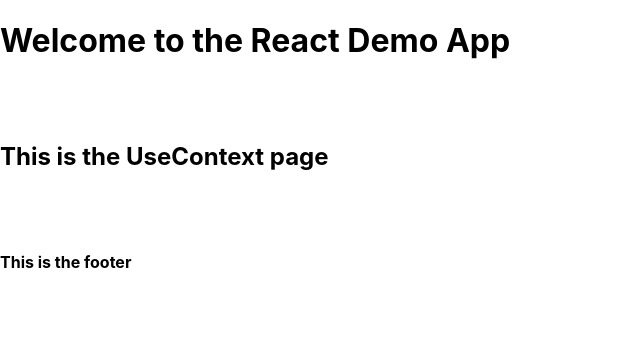
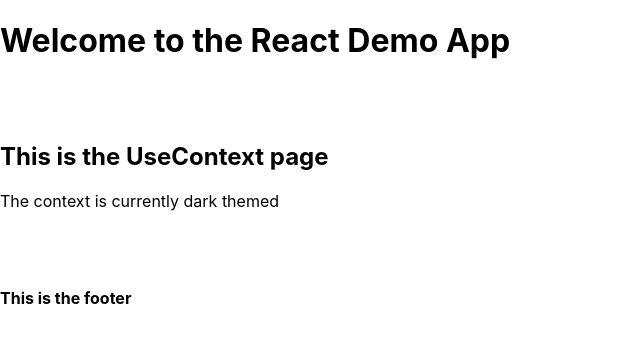
Before and after one commit to JTCollins33/react_demo, a React (Create React App) app: page /useContextPage in a window 1280 px wide. Shown: the top 342 px of the page, without its empty margins (0-640 px from the left). Built offline with nearby package versions, Linux system fonts and the light colour scheme; the HTML template or start-up script is replaced by a standard one.

Commit message:
added ternary operator based on theme context

```diff
--- a/src/useContextPage/UseContextPage.js
+++ b/src/useContextPage/UseContextPage.js
@@ -11,6 +11,11 @@ export default function UseContextPage(){
     return(
         <div>
             <h2>This is the UseContext page</h2>
+            {isLightTheme ?
+                <p>The context is currently light themed</p>
+                :
+                <p>The context is currently dark themed</p>
+            }
         </div>
     );
 }
```
